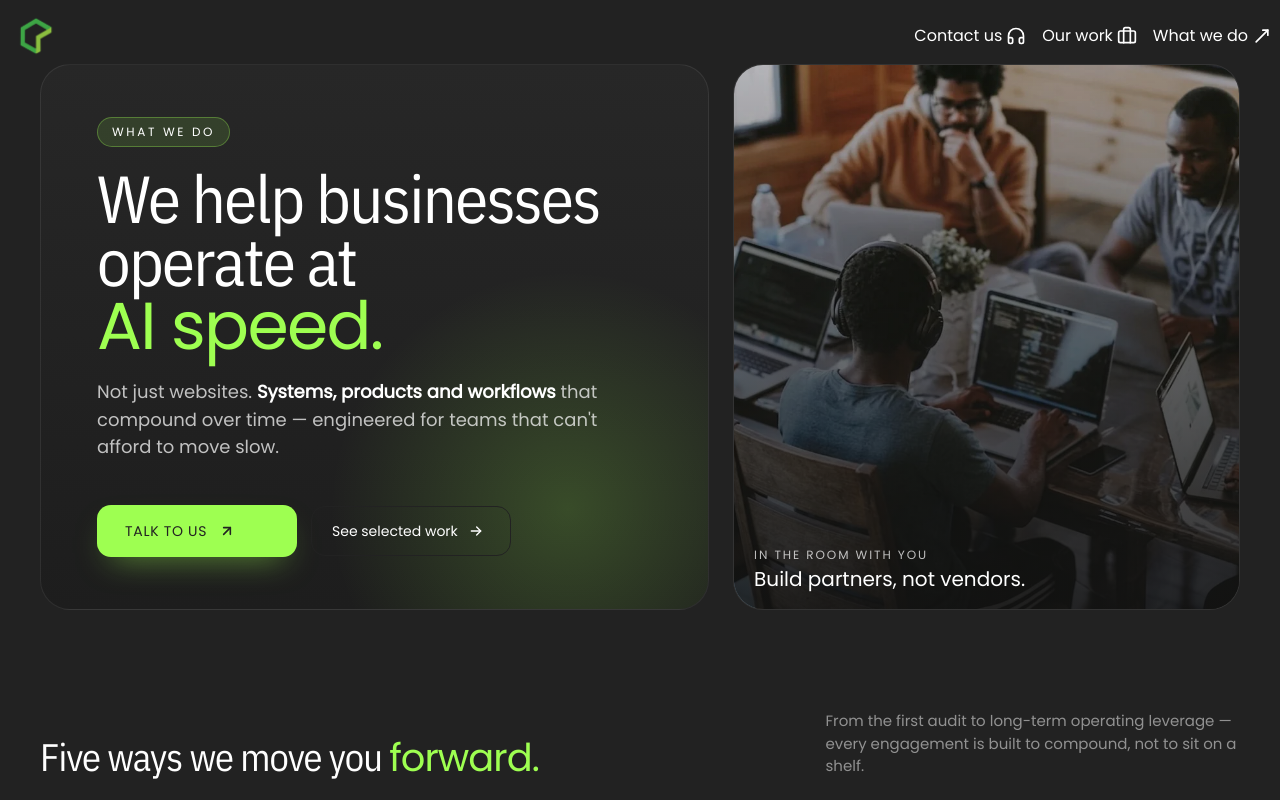
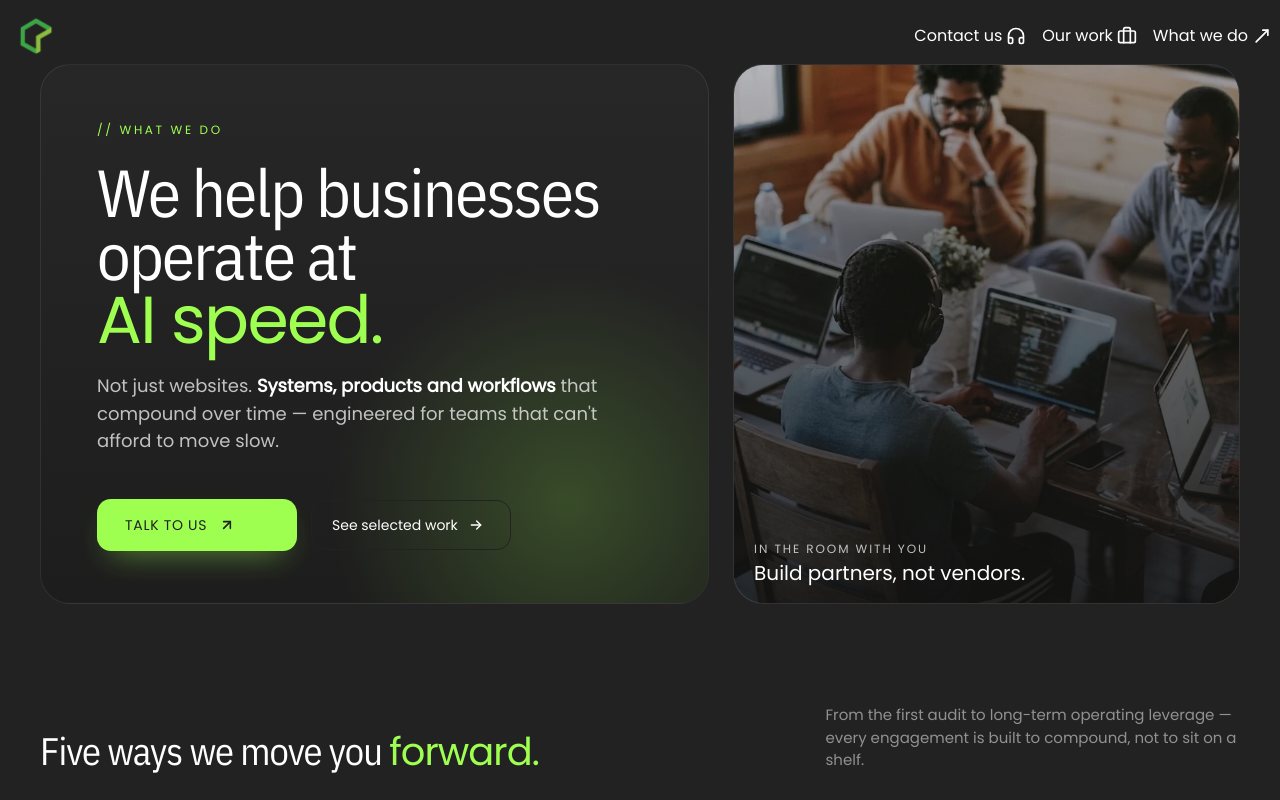
Before and after one commit to Duowork/duowork-web, a React (Vite) app: page /what-we-do in a window 1280 px wide. Shown: the top 800 px of the page. Built offline with nearby package versions, Linux system fonts and the light colour scheme.

Commit message:
Changes eyebrow

```diff
--- a/src/pages/learn-more/Hero.tsx
+++ b/src/pages/learn-more/Hero.tsx
@@ -11,8 +11,8 @@ export default function Hero() {
 
         <div className="relative z-10">
           {/* Eyebrow */}
-          <span className="inline-flex items-center gap-2.5 text-xs tracking-[0.22em] uppercase bg-duo-green-200/12 border border-duo-green-200/32 rounded-full px-3.5 py-1.5">
-            WHAT WE DO
+          <span className="text-xs tracking-[0.22em] uppercase text-duo-green-200 font-archivo">
+            // What we do
           </span>
 
           {/* Heading */}
```
